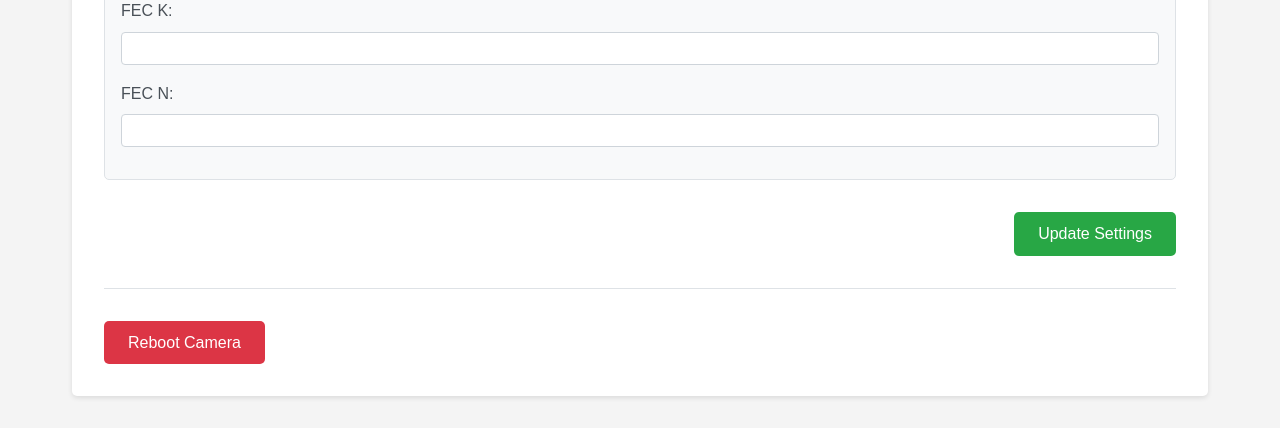
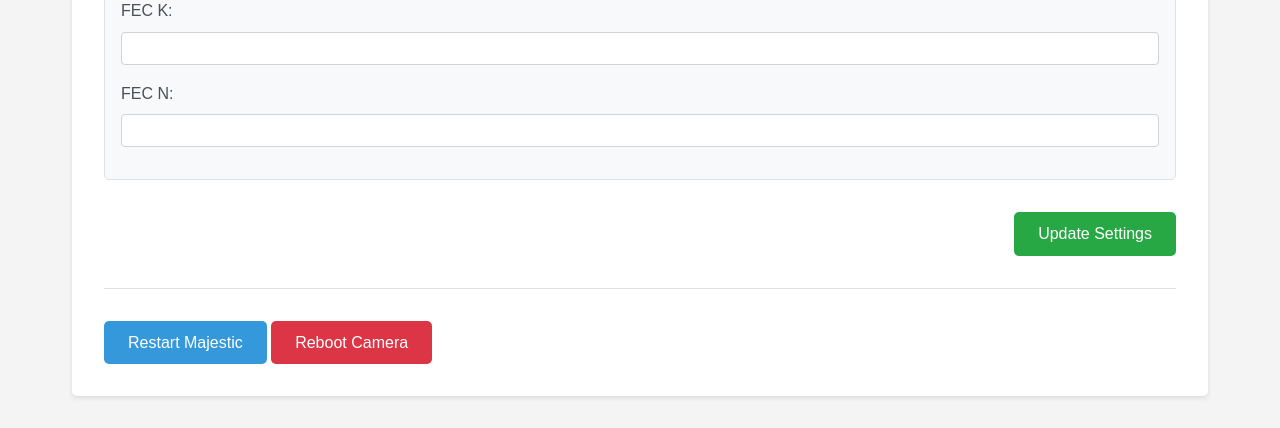
Before and after one commit to angorb/radxa_gs_webUI, a Flask app: page /camera in a window 1280 px wide. Shown: the part 1409-1837 px from the top of the page. Run offline with Flask 3, Linux system fonts and the light colour scheme.

Commit message:
Update camera_settings.html

```diff
--- a/templates/camera_settings.html
+++ b/templates/camera_settings.html
@@ -113,7 +113,10 @@
                 </div>
             </form>
 
-            <div class="reboot-section">
+             <div class="reboot-section">
+                <button id="restartMajesticButton" class="button button-warning">
+                    Restart Majestic
+                </button>
                 <button id="rebootButton" class="button button-danger">
                     Reboot Camera
                 </button>
```
